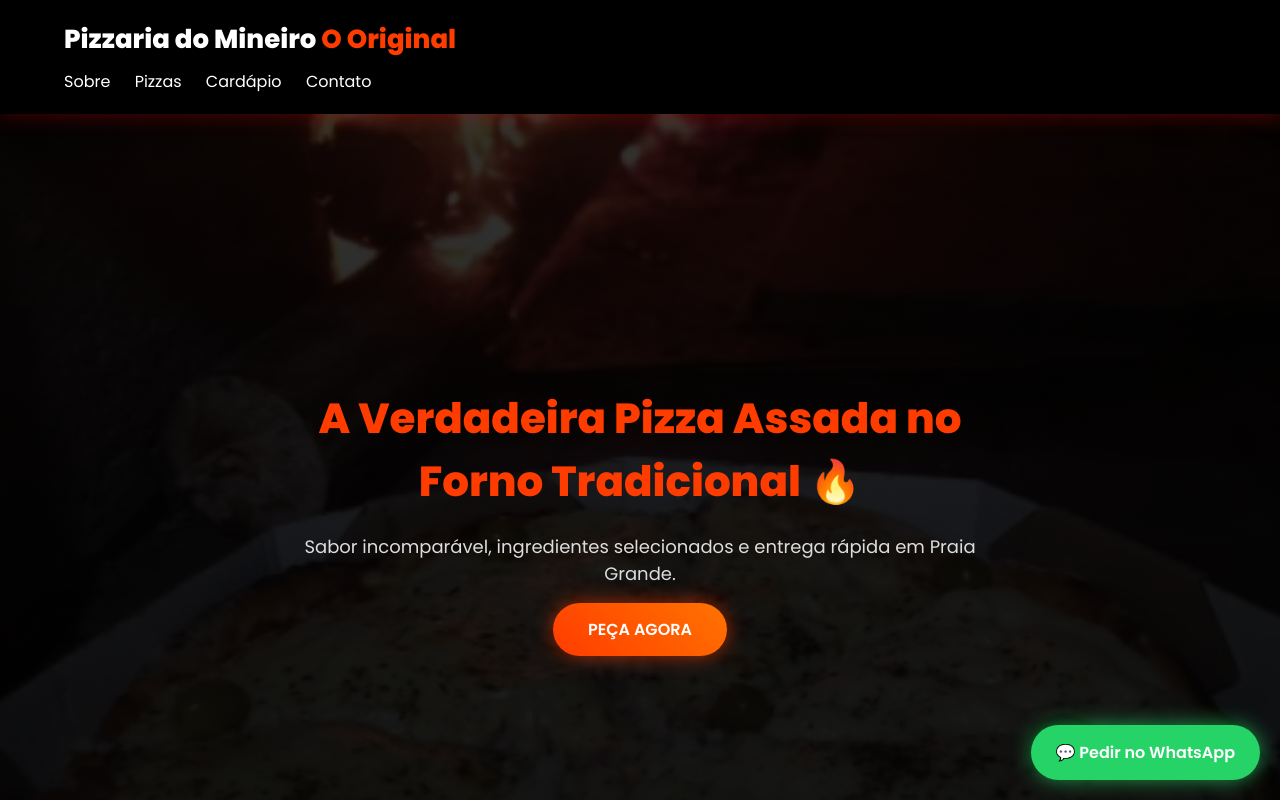
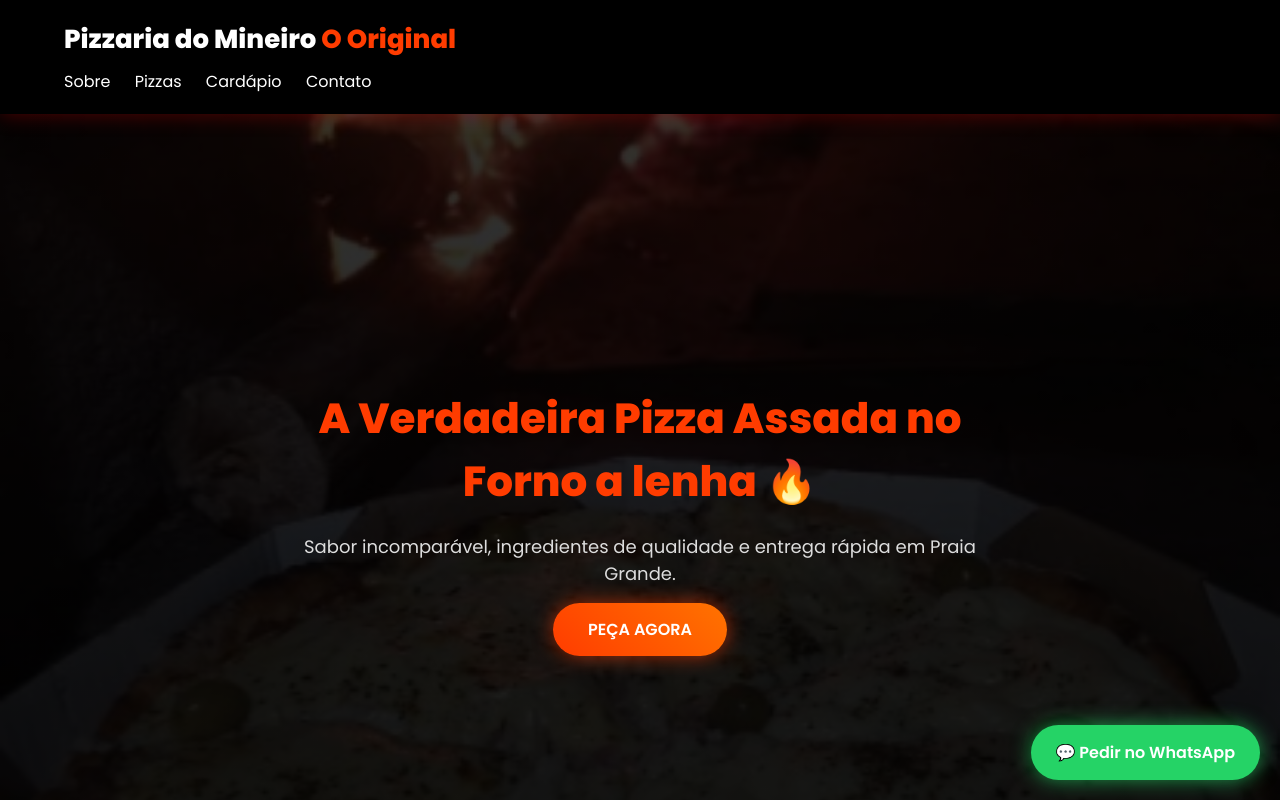
Before and after one commit to pizzaria-mineiro/praia-grande, a plain HTML site: page index.html in a window 1280 px wide. Shown: the top 800 px of the page. Drawn offline with Linux system fonts and the light colour scheme.

Commit message:
index.html

```diff
--- a/index.html
+++ b/index.html
@@ -41,8 +41,8 @@
     <section class="hero">
         <div class="overlay"></div>
         <div class="hero-content">
-            <h2>A Verdadeira Pizza Assada no Forno Tradicional 🔥</h2>
-            <p>Sabor incomparável, ingredientes selecionados e entrega rápida em Praia Grande.</p>
+            <h2>A Verdadeira Pizza Assada no Forno a lenha 🔥</h2>
+            <p>Sabor incomparável, ingredientes de qualidade e entrega rápida em Praia Grande.</p>
             <a href="https://wa.me/5513991594888?text=Olá%20quero%20pedir%20uma%20pizza!"
                class="btn-primary" target="_blank">PEÇA AGORA</a>
         </div>
```
